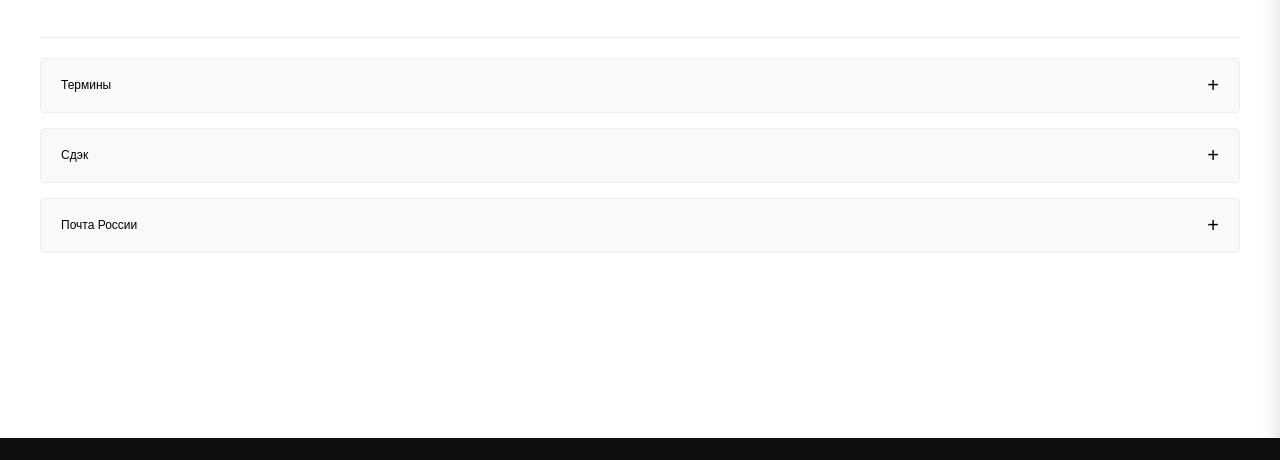
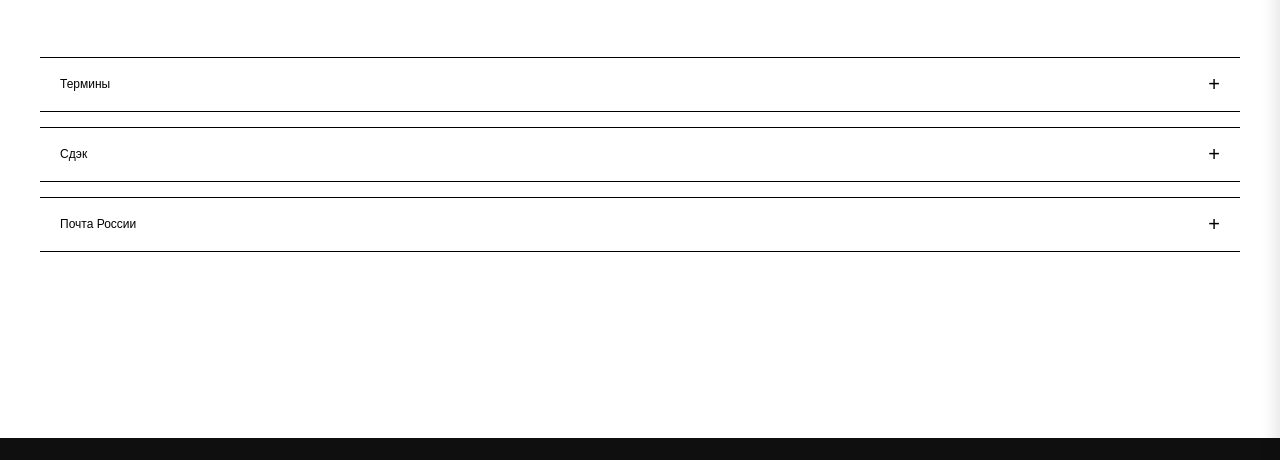
Before and after one commit to PA3K1/UNFORT, a plain HTML site: page delivery.html in a window 1280 px wide. Shown: the part 154-614 px from the top of the page. Drawn offline with Linux system fonts and the light colour scheme.

Commit message:
фикс страницы доставка

```diff
--- a/style.css
+++ b/style.css
@@ -1252,21 +1252,20 @@
 /* ===== АККОРДЕОН ===== */
 .product-detail__accordion {
     margin: 30px 0;
-    border-top: 1px solid #eee;
     padding-top: 20px;
 }
 
 .accordion-item {
     margin-bottom: 15px;
-    border: 1px solid #eee;
-    border-radius: 4px;
+    border-top: 1px solid black;
+    border-bottom: 1px solid black;
     overflow: hidden;
 }
 
 .accordion-header {
     width: 100%;
     padding: 15px 20px;
-    background: #f9f9f9;
+    background: #fff;
     border: none;
     text-align: left;
     font-size: 12px;
@@ -1297,7 +1296,7 @@
     transition: transform 0.3s;
 }
 
-.accordion-header.active .accordion-icon {
+.accordion-item.active .accordion-header .accordion-icon {
     transform: rotate(45deg);
 }
 
@@ -1351,8 +1350,6 @@
     max-width: none;
     margin: 0;
 }
-
-
 
 /* Preloader */
 .preloader {
```
Also changed, not shown: header.html (line endings or trailing spaces).
